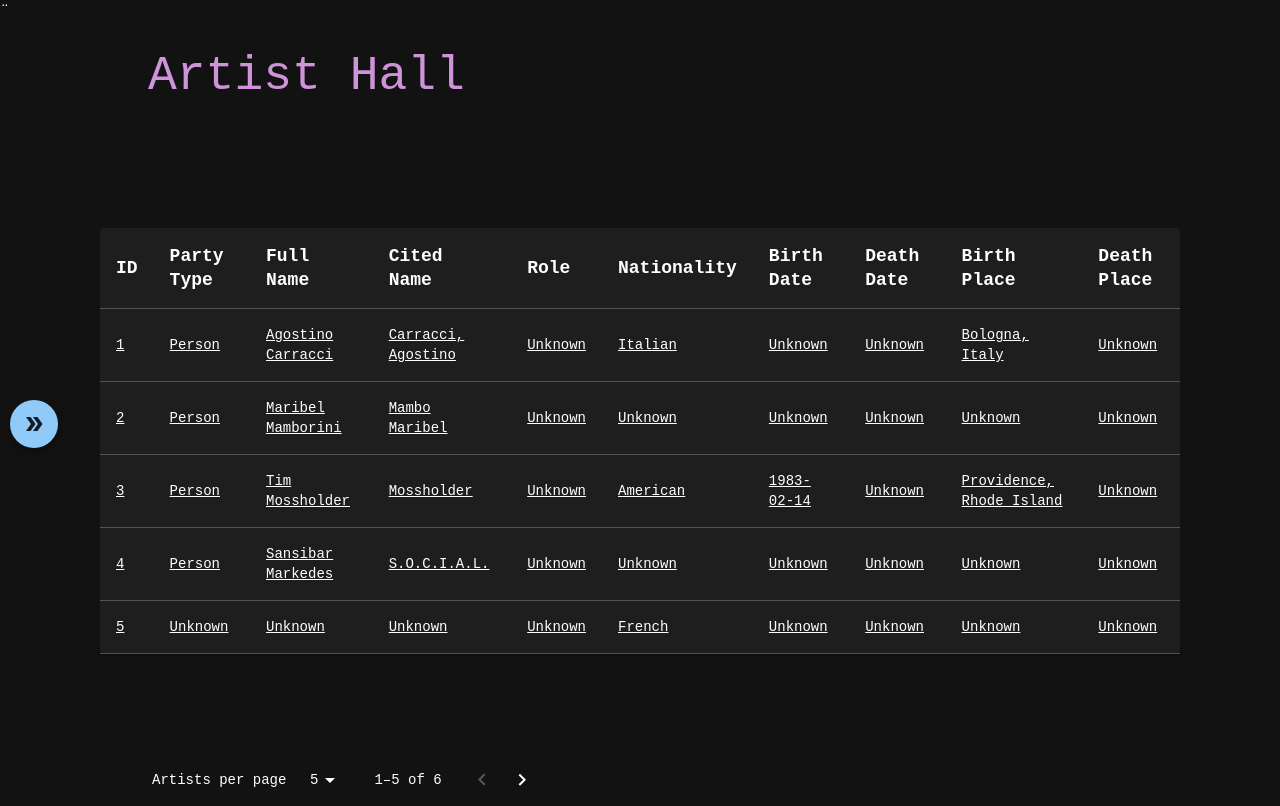
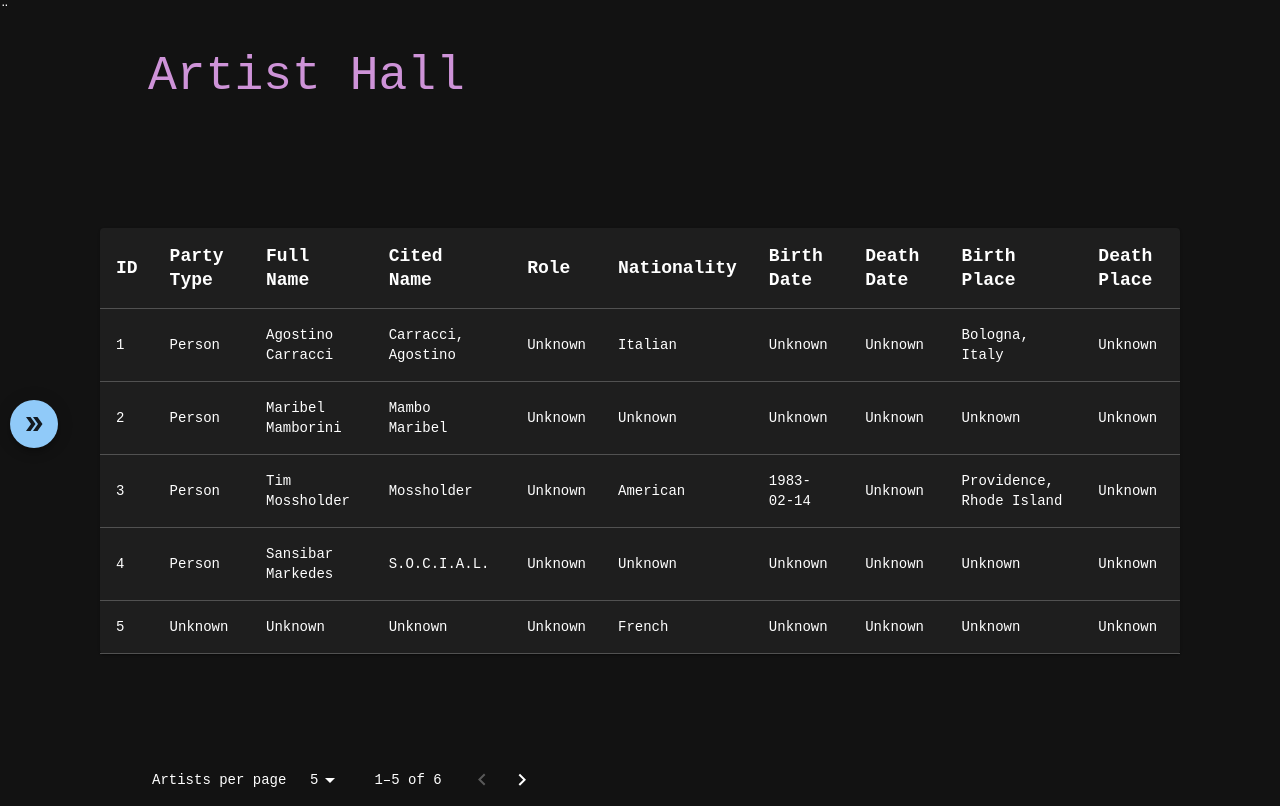
Before and after one commit to DavidKrtolica/art_repo, a React (Create React App) app: page /hall in a window 1280 px wide. Built offline with nearby package versions, Linux system fonts and the light colour scheme.

Commit message:
No underline in table

```diff
--- a/src/components/ArtistHall/ArtistItem.tsx
+++ b/src/components/ArtistHall/ArtistItem.tsx
@@ -7,7 +7,7 @@ type ArtistItemProps = {
 }
 
 const ArtistItem = ({ artist }: ArtistItemProps) => {
-  const keys = Object.keys(artist);
+  const keys = Object.keys(artist)
 
   return (
     <TableRow
@@ -16,10 +16,11 @@ const ArtistItem = ({ artist }: ArtistItemProps) => {
       tabIndex={-1}
       key={artist.id}
       component={Link}
+      sx={{ textDecoration: 'none' }}
       to="/artist"
     >
       {keys.map((key) => (
-          <TableCell>{artist[key]}</TableCell>
+        <TableCell>{artist[key]}</TableCell>
       ))}
     </TableRow>
   )
```
